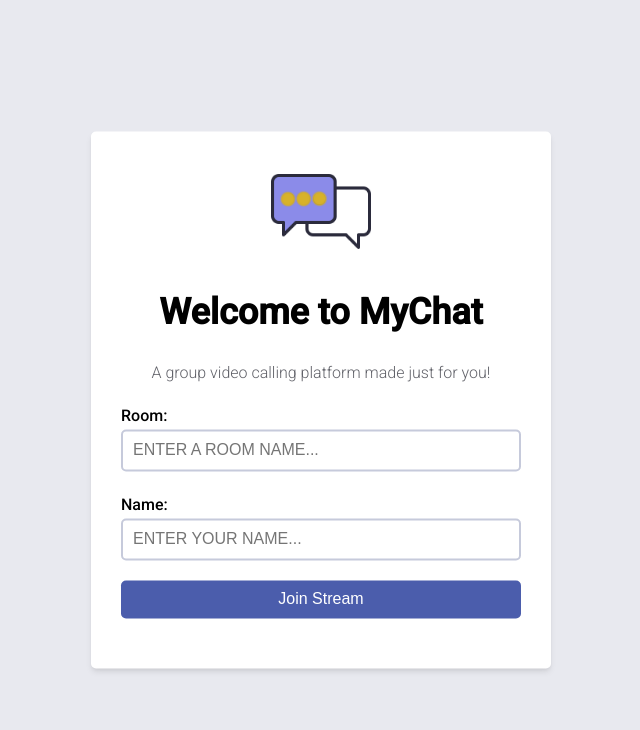
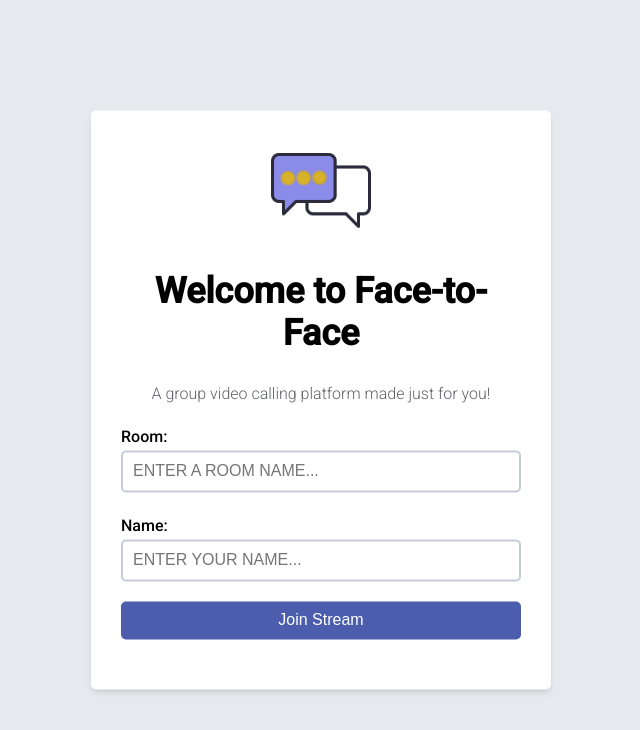
Before and after one commit to Azamatjon11/face-to-face, a Django app: page / in a window 1280 px wide. Shown: the top 730 px of the page, without its empty margins (319-959 px from the left). Run offline with Django 4.2, Linux system fonts and the light colour scheme.

Commit message:
Update lobby.html

```diff
--- a/base/templates/base/lobby.html
+++ b/base/templates/base/lobby.html
@@ -9,7 +9,7 @@
         <img id="logo" src="{% static 'images/chat-icon.png' %}"/>
 
         <div id="welcome-message">
-            <h1>Welcome to MyChat</h1>
+            <h1>Welcome to Face-to-Face</h1>
             <p>A group video calling platform made just for you!</p>
         </div>
 
```
